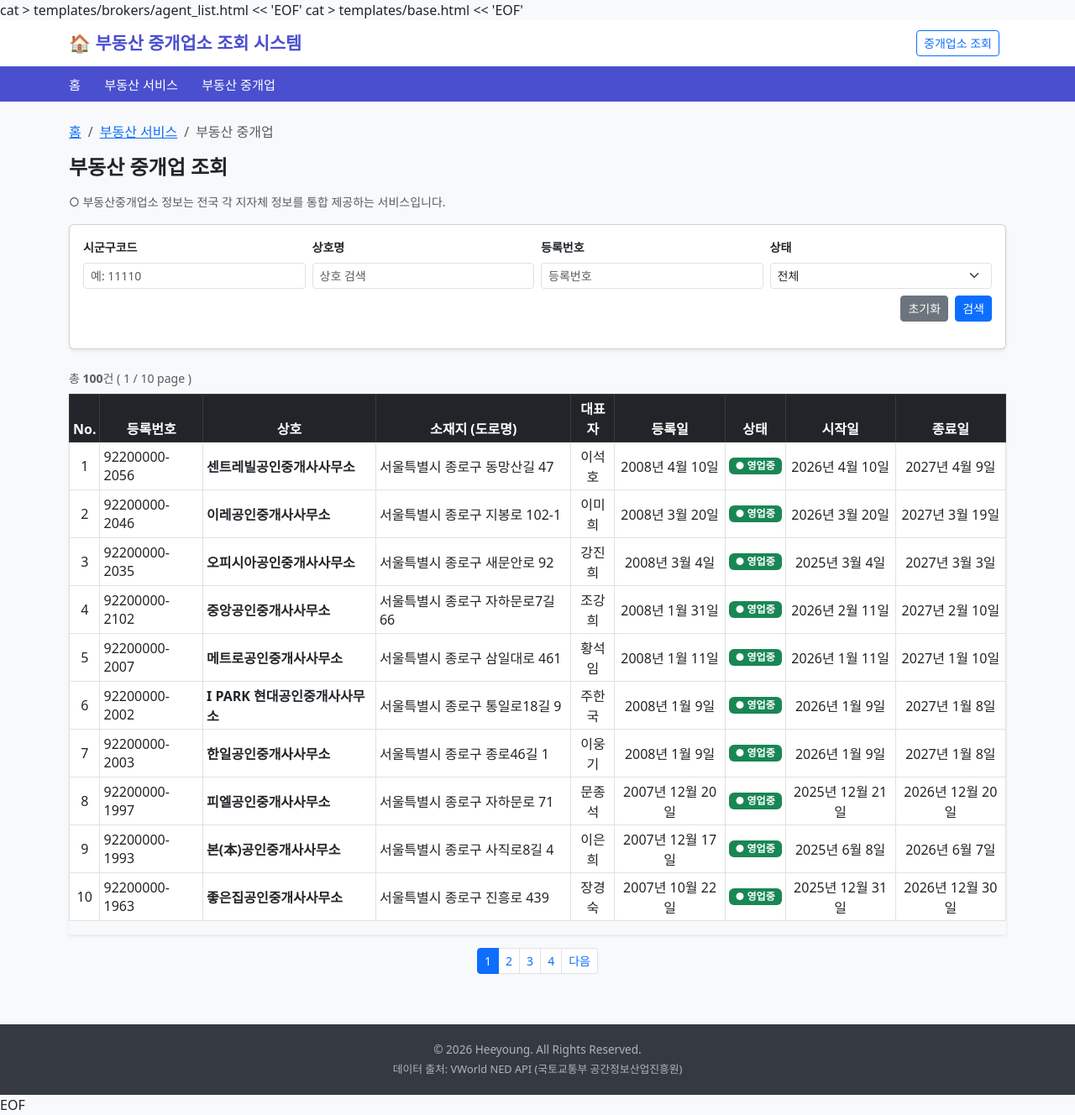
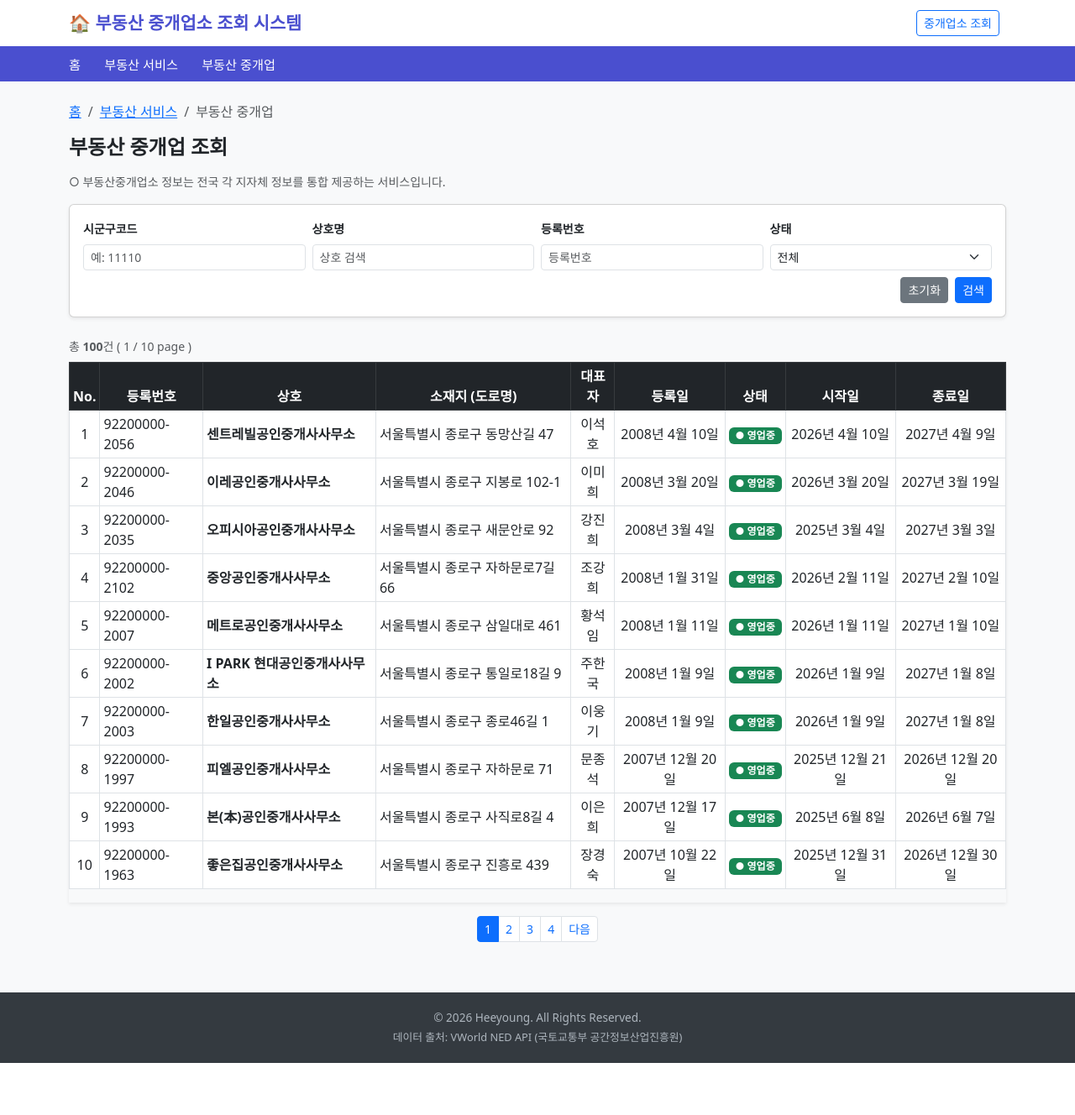
Before and after one commit to HYKIM8282/bootcamp_HY, a Django app: page /brokers/ in a window 1280 px wide. Shown: the whole page at 84% size. After the commit the page ends 1266 px from the top, so only its background shows below. Run offline with Django 5.2, Linux system fonts and the light colour scheme; data comes from the database, SQL or seed files in the repository.

Commit message:
commit message2

```diff
--- a/templates/base.html
+++ b/templates/base.html
@@ -1,4 +1,3 @@
-cat > templates/base.html << 'EOF'
 <!DOCTYPE html>
 <html lang="ko">
 <head>
@@ -82,4 +81,3 @@
 <script src="https://cdn.jsdelivr.net/npm/bootstrap@5.3.0/dist/js/bootstrap.bundle.min.js"></script>
 </body>
 </html>
-EOF
--- a/templates/brokers/agent_list.html
+++ b/templates/brokers/agent_list.html
@@ -1,4 +1,3 @@
-cat > templates/brokers/agent_list.html << 'EOF'
 {% extends "base.html" %}
 
 {% block title %}부동산 중개업 조회{% endblock %}
@@ -144,4 +143,3 @@
 </nav>
 
 {% endblock %}
-EOF
```
Also changed, not shown: config/urls.py (line endings or trailing spaces).
